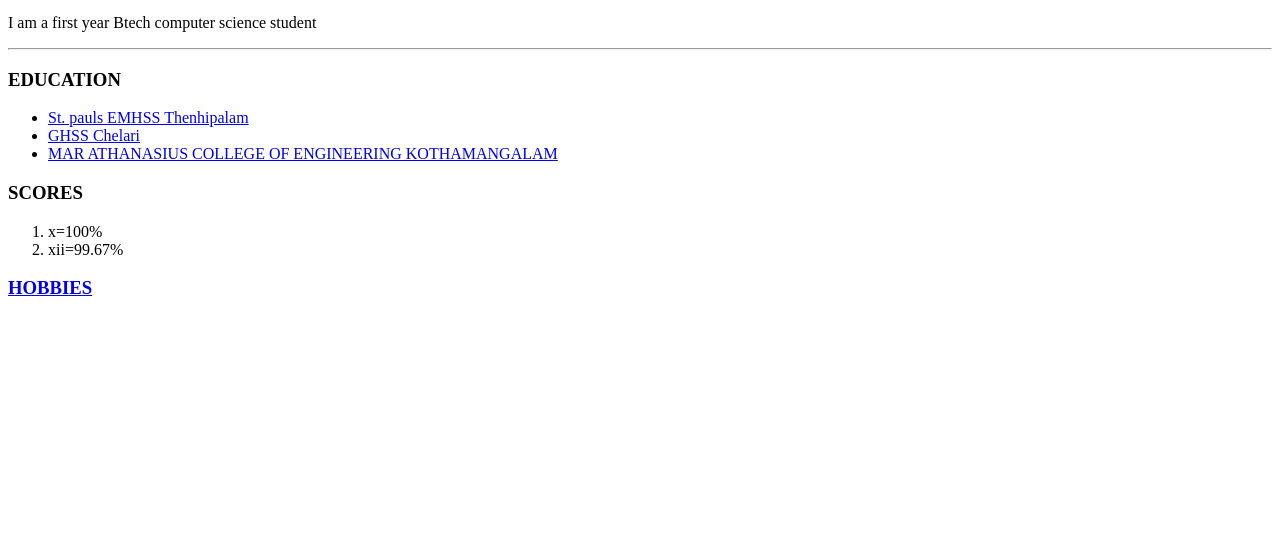
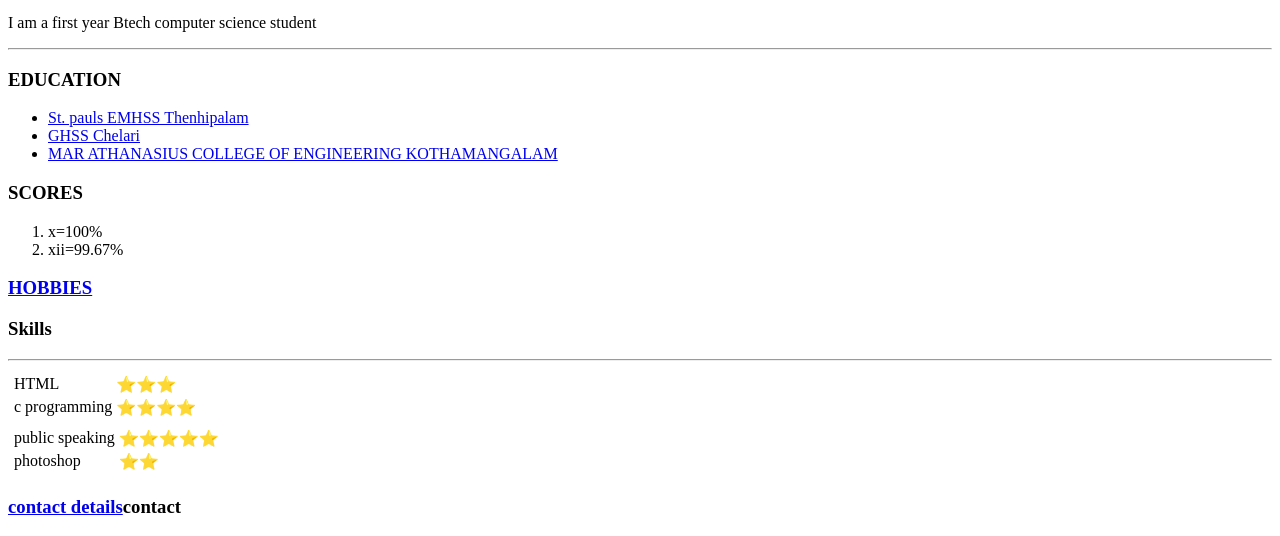
Before and after one commit to diyabijuthomas/CV, a plain HTML site: page index.html in a window 1280 px wide. Shown: the part 412-948 px from the top of the page. Before the commit the page ends 800 px from the top, so only its background shows below. Drawn offline with Linux system fonts and the light colour scheme.

Commit message:
Add files via upload

```diff
--- a/index.html
+++ b/index.html
@@ -10,8 +10,12 @@
   <img src="https://media-exp2.licdn.com/dms/image/C5603AQEZM8ufQ4qOcA/profile-displayphoto-shrink_400_400/0/1641734258591?e=1662595200&v=beta&t=SL0j35QoehvurplHGVg7w2HaA8tYhcg45Lvn-AHajrQ" alt="diyas profile picture">
   <h1>DIYA BIJU</h1>
   <P><em>student at
-      <strong><a=href="https://www.bing.com/ck/a?!&&p=33daa69277fc5abb753eab83a5a1d1c5536159195c11ad136145c811f21c37c6JmltdHM9MTY1Njg3MzEwOCZpZ3VpZD0zNjk3NTQ1NC1jNzc0LTQyZmEtOTBkZi02ZWVhYWU1YzY2ODQmaW5zaWQ9NTE3NQ&ptn=3&hsh=1&fclid=65a7aad2-fafe-11ec-bd55-4930f8e93be2&u=a1aHR0cHM6Ly9tYWNlLmFjLmluLw&ntb=1">MAR
-          ATHANASIUS COLLEGE OF ENGINEERING KOTHAMANGALAM</a></strong></em></P>
+      <strong>
+        <a=href="https:
+          //www.bing.com/ck/a?!&&p=33daa69277fc5abb753eab83a5a1d1c5536159195c11ad136145c811f21c37c6JmltdHM9MTY1Njg3MzEwOCZpZ3VpZD0zNjk3NTQ1NC1jNzc0LTQyZmEtOTBkZi02ZWVhYWU1YzY2ODQmaW5zaWQ9NTE3NQ&ptn=3&hsh=1&fclid=65a7aad2-fafe-11ec-bd55-4930f8e93be2&u=a1aHR0cHM6Ly9tYWNlLmFjLmluLw&ntb=1">
+          MAR
+          ATHANASIUS COLLEGE OF ENGINEERING KOTHAMANGALAM</a>
+      </strong></em></P>
   <P>I am a first year Btech computer science student</P>
   <hr>
   <h3>EDUCATION</h3>
@@ -32,6 +36,54 @@
     <li>xii=99.67%</li>
   </ol>
   <h3><a href="hobbies.html">HOBBIES</a></h3>
+  <h3>Skills</h3>
+  <table>
+    <hr>
+    <tr>
+    <td>
+  <table>
+    <tr>
+    <td>
+      HTML
+    </td>
+    <td>
+      ⭐⭐⭐
+    </td>
+    </tr>
+     <tr>
+    <td>
+      c programming
+    </td>
+    <td>
+      ⭐⭐⭐⭐
+    </td>
+  </tr>
+  </tr>
+  <tr>
+    </table>
+    <tr>
+    <td>
+    <table>
+    <td>
+      public speaking
+    </td>
+    <td>
+      ⭐⭐⭐⭐⭐
+    </td>
+    </tr>
+    <tr>
+    <td>
+      photoshop
+    </td>
+    <td>
+      ⭐⭐
+    </td>
+  </tr>
+  </td>
+    </table>
+      </tr>
+  </table>
+  <h3><a href="contactme.html">contact details</a>contact</h3>
 </body>
 
 </html>
```
